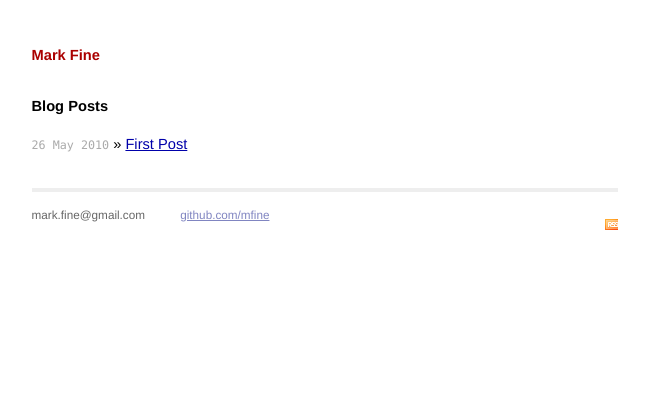
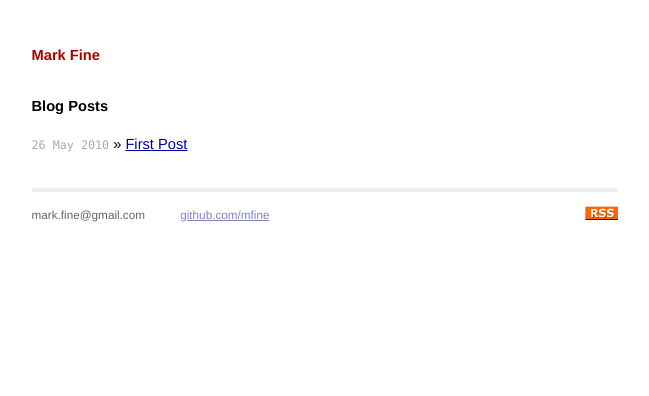
Before and after one commit to mfine/mfine.github.io, a Jekyll site: the page built from index.html, in a window 1280 px wide. Shown: the top 396 px of the page, without its empty margins (315-964 px from the left). Built offline with Jekyll 4.4.1, drawn with Linux system fonts in a browser that asks for light colours; Markdown is read by kramdown in place of the engine named in the settings.

Commit message:
Adding rss.

```diff
--- a/_layouts/default.html
+++ b/_layouts/default.html
@@ -36,10 +36,9 @@
       </p>
     </div>
     <div class="rss">
-      <p>
-        <a href="http://feeds.feedburner.com/mfine">
-          <img src="/images/rss.png" alt="Subscribe to RSS Feed"/>
-      </p>
+      <a href="http://feeds.feedburner.com/mfine">
+        <img src="/images/rss.png" alt="Subscribe to RSS Feed"/>
+      </a>
     </div>
   </div>
 </div>
```
Also changed, not shown: images/rss.png.
